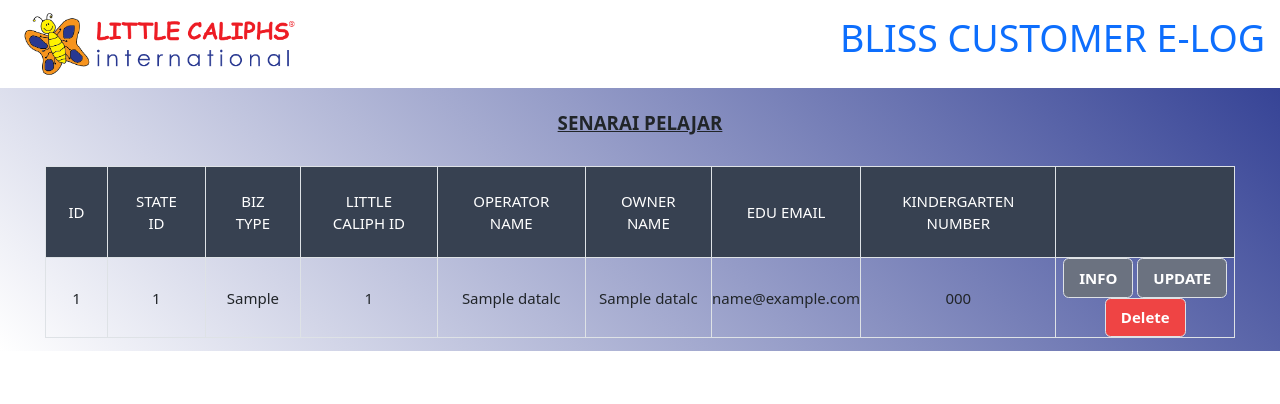
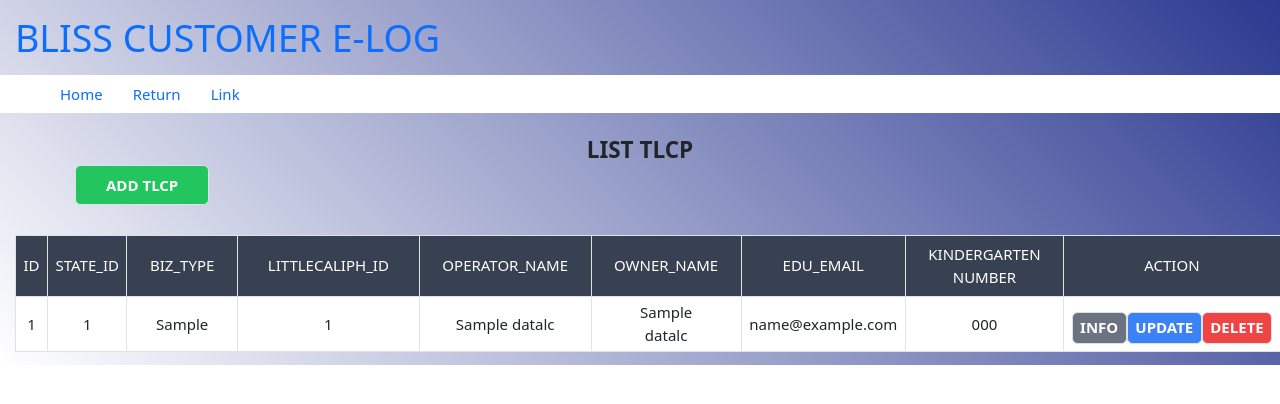
Before and after one commit to Izzrieq/LC_BLISS_SYSTEM, a PHP site: page /tlcp-data.php in a window 1280 px wide. Shown: the top 404 px of the page. Run offline with PHP 8.4, Linux system fonts and the light colour scheme; tables that the repository leaves empty or names only in its code hold one stand-in row (values such as "Sample post"); some libraries are stand-ins or nearby versions.

Commit message:
Menambah function add tlcp dan function tlcp-info

```diff
--- a/tlcp-data.php
+++ b/tlcp-data.php
@@ -25,52 +25,63 @@
         integrity="sha384-4bw+/aepP/YC94hEpVNVgiZdgIC5+VKNBQNGCHeKRQN+PtmoHDEXuppvnDJzQIu9" crossorigin="anonymous">
     <link rel="stylesheet" href="https://unpkg.com/flowbite@1.5.3/dist/flowbite.min.css">
     <link rel="stylesheet" href="https://fonts.googleapis.com/icon?family=Material+Icons">
+    <script src="https://code.jquery.com/jquery-3.5.1.js"></script>
+    <script src="https://cdn.datatables.net/1.10.24/js/jquery.dataTables.min.js"></script>
 
  </head>
  <body>
- <header class="d-flex justify-content-between bg-white">
-        <div class="w-25 p-0 h-75 d-inline-block">
-            <img  class="w-100 m-0 h-100 d-inline-block" src="assets/images/LC_COMPANY LOGO_MARCH 2023-01.png" alt="logo">
-        </div>
     <div class="p-0 ">
             <h1 class="mt-3 m-3 h1 text-primary">BLISS CUSTOMER E-LOG</h1>
     </div>
-    </header>
- <center class="underline font-bold text-xl pt-6">SENARAI PELAJAR </center>
+        <ul class="nav bg-white px-5">
+    <li class="nav-item">
+        <a class="nav-link active" href="home.php">Home</a>
+    </li>
+    <li class="nav-item">
+        <a class="nav-link" href="home.php">Return</a>
+    </li>
+    <li class="nav-item">
+        <a class="nav-link" href="#">Link</a>
+    </li>
+        </ul>
+
+ <center class="font-bold text-2xl mt-6">LIST TLCP</center>
+        <button class="bg-green-500 hover:bg-green-700 text-white font-bold py-2 px-8 border border-green-700 rounded ml-20">
+            <a href='tlcp-add.php'>ADD TLCP</a>
+        </button>
  <div class="overflow-hidden">
-     <div class="flex flex-col pt-6 pr-12 pl-12">
+     <div class="flex flex-col pt-6 pr-4 pl-4">
      <div class="overflow-x-auto sm:-mx-8 lg:-mx-8">
          <div class="py-2 inline-block min-w-full sm:px-8 lg:px-8">
-
-             <table class="min-w-full border text-center">
+             <table class="min-w-full border text-center bg-white">
              <thead>
                  <tr class="border-b bg-gray-700">
-                 <th scope="col" class="text-md font-medium text-white px-4 py-4 border-r">
+                 <th scope="col" class="text-md font-medium text-white px-2 py-2 border-r">
                      ID
                  </th>
-                 <th scope="col" class="text-md font-medium text-white px-4 py-4 border-r">
-                     STATE ID
+                 <th scope="col" class="text-md font-medium text-white px-2 py-2 border-r">
+                     STATE_ID
                  </th>
-                 <th scope="col" class="text-md font-medium text-white px-4 py-4 border-r">
-                     BIZ TYPE
+                 <th scope="col" class="text-md font-medium text-white px-4 py-2 border-r">
+                     BIZ_TYPE
                  </th>
-                 <th scope="col" class="text-md font-medium text-white px-4 py-4 border-r">
-                     LITTLE CALIPH ID
+                 <th scope="col" class="text-md font-medium text-white px-8 py-2 border-r">
+                     LITTLECALIPH_ID
                  </th>
-                 <th scope="col" class="text-md font-medium text-white px-4 py-4 border-r">
-                     OPERATOR NAME
+                 <th scope="col" class="text-md font-medium text-white px-4 py-2 border-r">
+                     OPERATOR_NAME
                  </th>
-                 <th scope="col" class="text-md font-medium text-white px-4 py-4 border-r">
-                     OWNER NAME
+                 <th scope="col" class="text-md font-medium text-white px-4 py-2 border-r">
+                     OWNER_NAME
                  </th>
-                 <th scope="col" class="text-md font-medium text-white px-4 py-4 border-r">
-                     EDU EMAIL
+                 <th scope="col" class="text-md font-medium text-white px-4 py-2 border-r">
+                     EDU_EMAIL
                  </th>
-                 <th scope="col" class="text-md font-medium text-white px-4 py-4 border-r">
+                 <th scope="col" class="text-md font-medium text-white px-4 py-2 border-r">
                      KINDERGARTEN NUMBER
                  </th>
-                 <th scope="col" class="text-md font-medium text-white px-4 py-4 border-r">
-
+                 <th scope="col" class="text-md font-medium text-white px-4 py-2 border-r">
+                     ACTION
                  </th>
                  </tr>
                 <?php
@@ -79,25 +90,28 @@
                 while ($r = mysqli_fetch_array($result)){
                 ?>
                 <tr>
-                    <td class="border-r"><?php echo $r['id']; ?></td>
-                    <td class="border-r"><?php echo $r['stateid']; ?></td>
-                    <td class="border-r"><?php echo $r['bizstype']; ?></td>
-                    <td class="border-r"><?php echo $r['lcid']; ?></td>
-                    <td class="border-r"><?php echo $r['operatorname']; ?></td>
-                    <td class="border-r"><?php echo $r['ownername']; ?></td>
-                    <td class="border-r"><?php echo $r['eduemail']; ?></td>
-                    <td class="border-r"><?php echo $r['kindernohp']; ?></td>
-                    <td>
-                        <button class="bg-gray-500 hover:bg-gray-700 text-white font-bold py-2 px-3 border border-gray-700 rounded">
+                    <td class="border-r border-b"><?php echo $r['id']; ?></td>
+                    <td class="border-r border-b"><?php echo $r['stateid']; ?></td>
+                    <td class="border-r border-b"><?php echo $r['bizstype']; ?></td>
+                    <td class="border-r border-b px-2"><?php echo $r['lcid']; ?></td>
+                    <td class="border-r border-b px-8"><?php echo $r['operatorname']; ?></td>
+                    <td class="border-r border-b px-8"><?php echo $r['ownername']; ?></td>
+                    <td class="border-r border-b px-2"><?php echo $r['eduemail']; ?></td>
+                    <td class="border-r border-b px-0"><?php echo $r['kindernohp']; ?></td>
+                    <td class="border-r border-b p-2">
+                        <div class="flex items-center justify-between mt-2">
+                            <button class="bg-gray-500 hover:bg-gray-700 text-white font-bold py-1 px-2 border border-gray-700 rounded">
                                 <a href='tlcp-info.php?id=<?php echo $r['id'];?>'>INFO</a>
                             </button>
-                        <button class="bg-gray-500 hover:bg-gray-700 text-white font-bold py-2 px-3 border border-gray-700 rounded">
+                            <button class="bg-blue-500 hover:bg-blue-700 text-white font-bold py-1 px-2 border border-gray-700 rounded">
                                 <a href='update.php?id=<?php echo $r['id'];?>'>UPDATE</a>
                             </button>
-                        <button class="bg-red-500 hover:bg-red-700 text-white font-bold py-2 px-3 border border-red-700 rounded">
-                            <a href='delete.php?id=<?php echo $r['id'];?>'>Delete</a>
+                            <button class="bg-red-500 hover:bg-red-700 text-white font-bold py-1 px-2 border border-red-700 rounded">
+                                <a href='delete.php?id=<?php echo $r['id'];?>'>DELETE</a>
                             </button>
+                        </div>
                     </td>
+
                 </tr>
                 <?php $bil = $bil + 1;
                 }
@@ -108,5 +122,6 @@
      </div>
      </div>
     </div>
+
 </body>
  </html>
```
Also changed, not shown: config/blissdb.sql (added, +213 -0 lines), testing_data.php (+0 -7 lines), tlcp-add.php (added, +135 -0 lines), tlcp-info.php (+8 -8 lines). Lines whose indentation alone changed are shown as unchanged.
